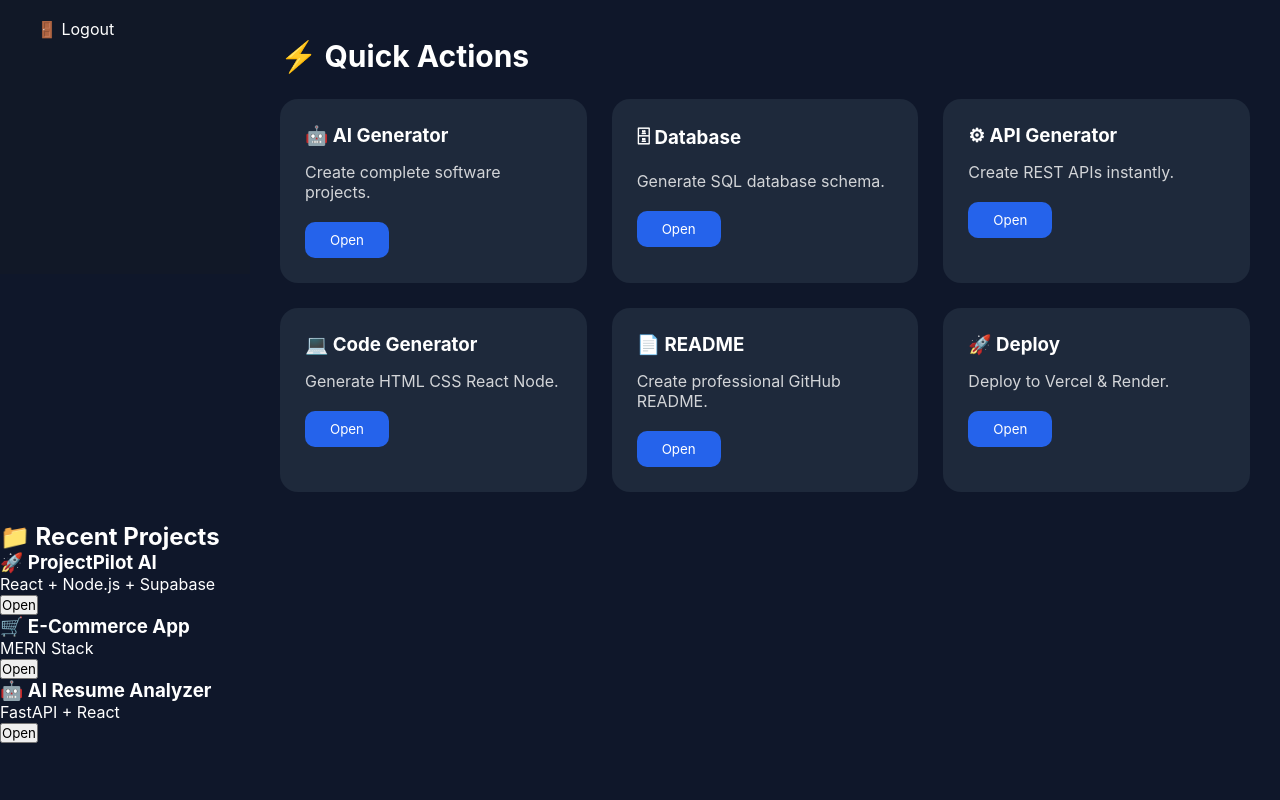
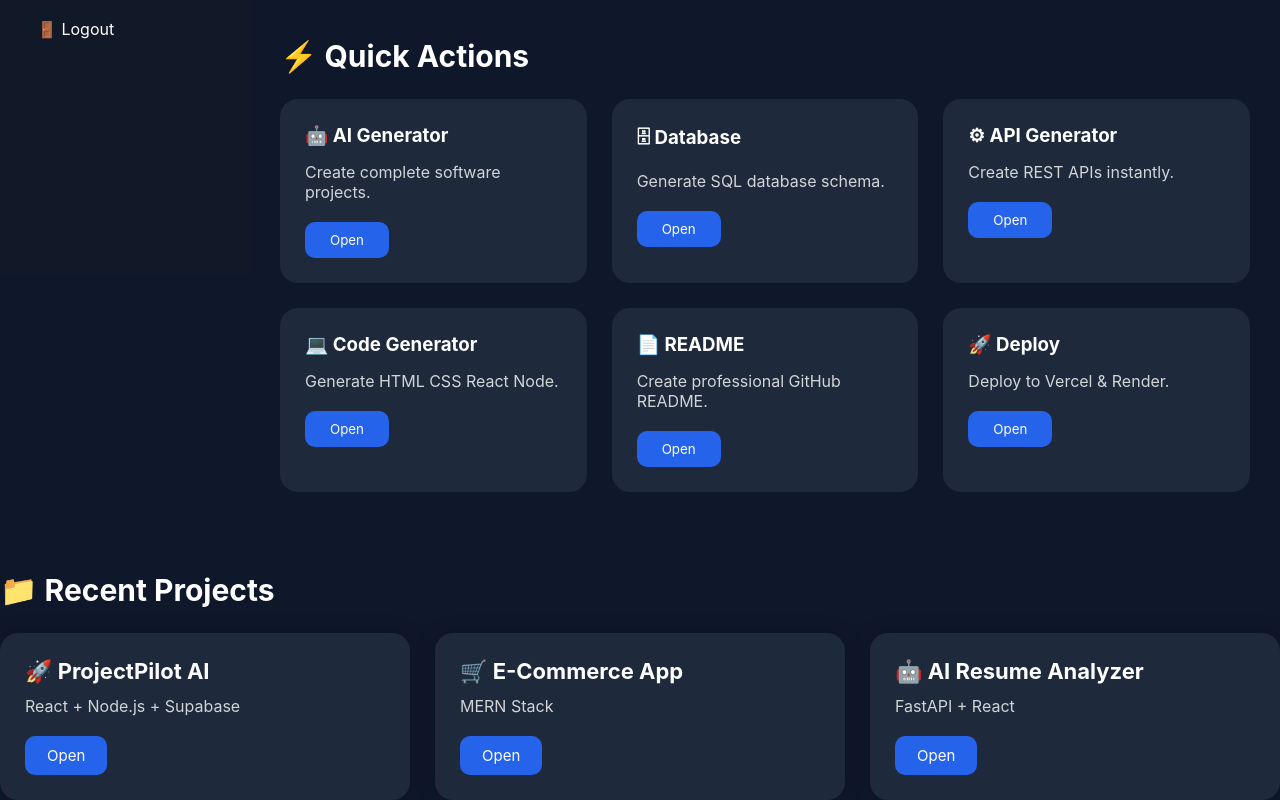
Before and after one commit to santoshml-lab/ProjectPilotAI-React, a React app: page /dashboard in a window 1280 px wide. Shown: the part 526-1326 px from the top of the page. Before the commit the page ends 1269 px from the top, so only its background shows below. Built offline with nearby package versions, Linux system fonts and the light colour scheme; the HTML template or start-up script is replaced by a standard one.

Commit message:
Update dashboard.css

```diff
--- a/src/styles/dashboard.css
+++ b/src/styles/dashboard.css
@@ -201,3 +201,86 @@ cursor:pointer;
 background:#1d4ed8;
 
 }
+
+/* ===========================
+RECENT PROJECTS
+=========================== */
+
+.recent-projects{
+margin-top:50px;
+}
+
+.recent-projects h2{
+font-size:30px;
+margin-bottom:25px;
+}
+
+.projects-grid{
+
+display:grid;
+
+grid-template-columns:repeat(3,1fr);
+
+gap:25px;
+
+}
+
+.project-card{
+
+background:#1e293b;
+
+padding:25px;
+
+border-radius:18px;
+
+transition:.3s;
+
+box-shadow:0 0 20px rgba(0,0,0,.2);
+
+}
+
+.project-card:hover{
+
+transform:translateY(-10px);
+
+}
+
+.project-card h3{
+
+margin-bottom:12px;
+
+font-size:22px;
+
+}
+
+.project-card p{
+
+opacity:.8;
+
+margin-bottom:20px;
+
+}
+
+.project-card button{
+
+background:#2563eb;
+
+color:white;
+
+border:none;
+
+padding:10px 22px;
+
+border-radius:10px;
+
+cursor:pointer;
+
+font-size:15px;
+
+}
+
+.project-card button:hover{
+
+background:#1d4ed8;
+
+}
```
